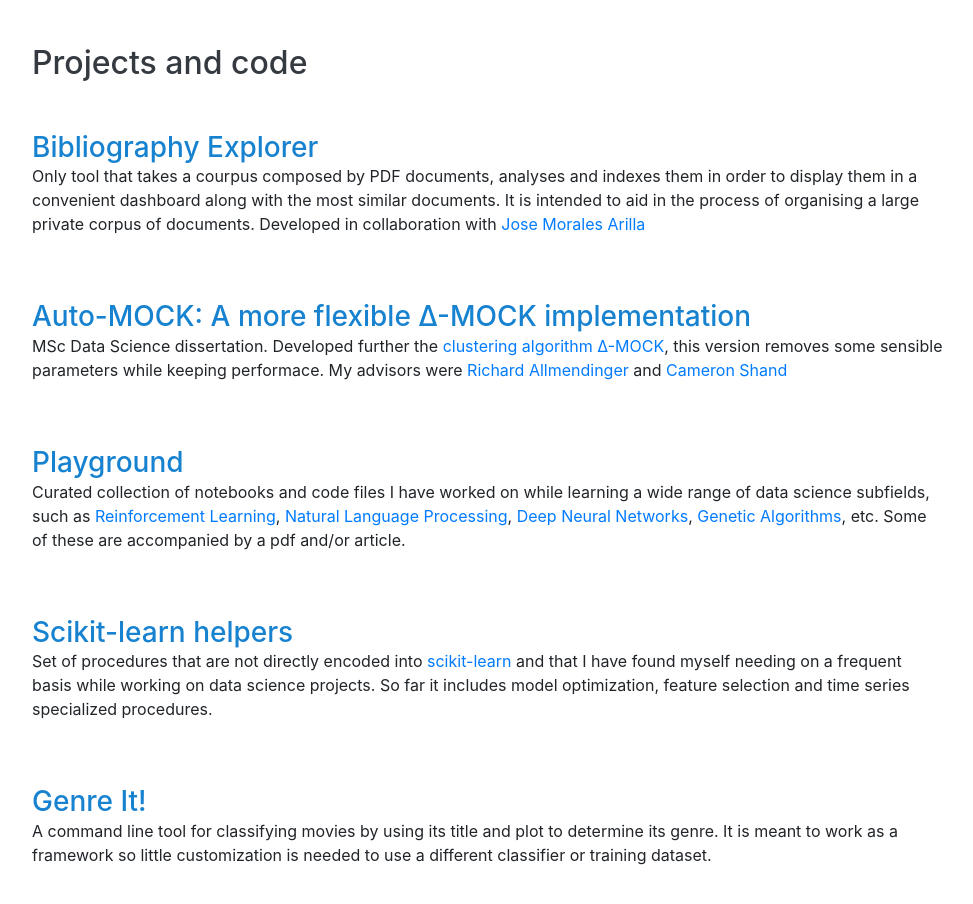
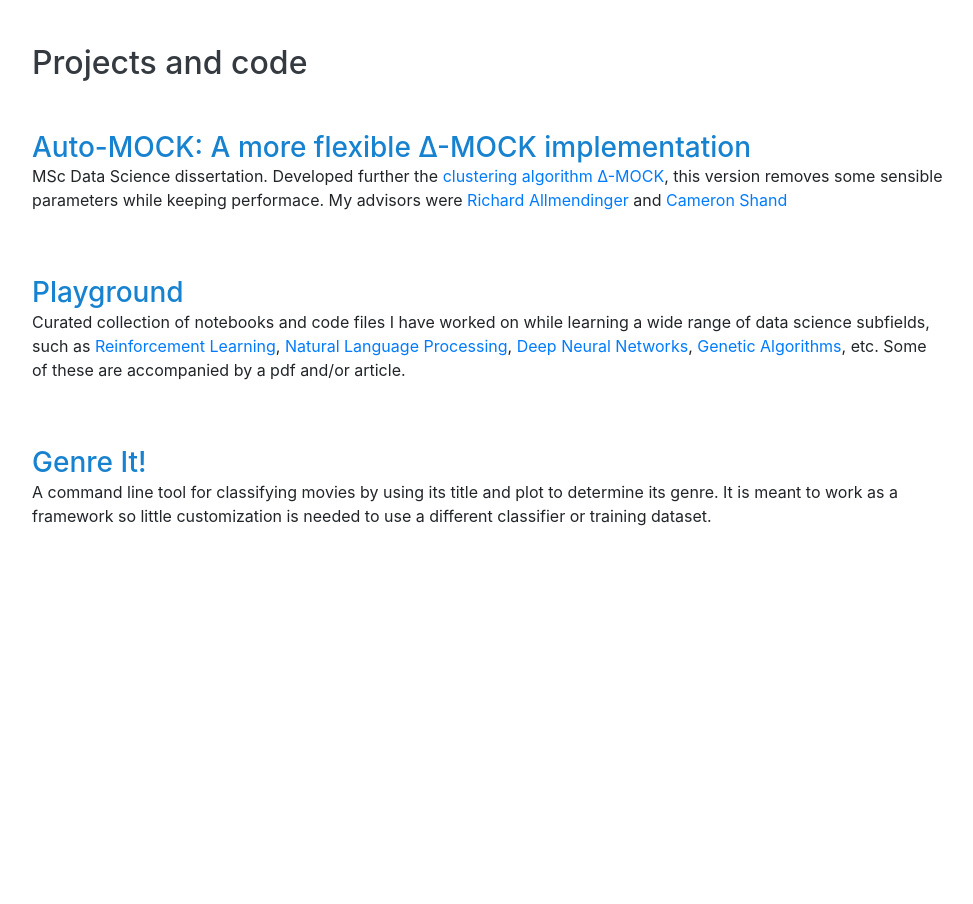
Before and after one commit to luisds95/luisds95.github.io, a website with bundled scripts: page index.html in a window 1280 px wide. Shown: the part 1600-2504 px from the top of the page, without its empty margins (288-1261 px from the left). After the commit the page ends 2240 px from the top, so only its background shows below. Built offline with nearby package versions, Linux system fonts and the light colour scheme; a web font is replaced by a local one.

Commit message:
Update CV and description

```diff
--- a/index.html
+++ b/index.html
@@ -62,7 +62,7 @@
         <div class="subheading mb-5">UK. ·
           <a href="mailto:luisdanield@gmail.com">luisdanield@gmail.com</a>
         </div>
-        <p class="lead mb-5">Hi! Welcome to my personal website and portfolio. Here's a brief summary on myself: I'm a data scientist interested in Natural Language Processing, Reinforcement Learning and Financial Trading, and when I'm not thinking about machine learning, I like to go out and do some hiking and mountain biking. I am very active, so I'm constantly trying to develop useful software (sadly, I can't make a lot of it public) and if I need to learn something new to achieve it (almost always), then I just do. For further information on me, just scroll down or take a look at my cv (<a href='https://github.com/luisds95/luisds95.github.io/blob/master/cvs/cv.pdf'>english</a>,
+        <p class="lead mb-5">Hi! Welcome to my personal website and portfolio. Here's a brief summary on myself: I'm a venezuelan/portuguese software developer, living in UK and mainly interested in machine learning. I'm passionated about building data-intensive applications, specially when these include challenges in the area of Natural Language Processing or Reinforcement Learning. As a hobby, I deeply enjoy hiking and mountain biking. For further information on me, just scroll down or take a look at my cv (<a href='https://github.com/luisds95/luisds95.github.io/blob/master/cvs/cv.pdf'>english</a>,
 		<a href='https://github.com/luisds95/luisds95.github.io/blob/master/cvs/cv%20esp.pdf'>spanish</a>) :-).</p>
         <div class="social-icons">
           <a href="https://www.linkedin.com/in/luis-da-silva/">
@@ -120,12 +120,6 @@
     <section class="p-3 p-lg-5 d-flex align-items-center" id="projects">
       <div class="w-100">
         <h2 class="mb-5">Projects and code</h2>
-		<div class="d-flex flex-column flex-md-row justify-content-between mb-5">
-          <div class="resume-content"><a href="http://text-analysis-tool.herokuapp.com/"><h3 class="mb-0 title-link">Bibliography Explorer</h3></a>
-            <p>Only tool that takes a courpus composed by PDF documents, analyses and indexes them in order to display them in a convenient dashboard along with the most similar documents. It is intended to aid in the process of organising a large private corpus of documents. Developed in collaboration with <a href="https://scholar.harvard.edu/josemorales-arilla/home">Jose Morales Arilla</a></p>
-          </div>
-        </div>
-
 
         <div class="d-flex flex-column flex-md-row justify-content-between mb-5">
           <div class="resume-content"><a href="https://drive.google.com/file/d/1PxswOWiaEmGEzpImOxyTlGacoLjts44d/view?usp=sharing"><h3 class="mb-0 title-link">Auto-MOCK: A more flexible &Delta;-MOCK implementation</h3></a>
@@ -136,12 +130,6 @@
 		<div class="d-flex flex-column flex-md-row justify-content-between mb-5">
       <div class="resume-content"><a href="https://github.com/luisds95/Playground"><h3 class="mb-0 title-link">Playground</h3></a>
         <p>Curated collection of notebooks and code files I have worked on while learning a wide range of data science subfields, such as <a href="https://github.com/luisds95/Playground/tree/master/Reinforcement%20Learning">Reinforcement Learning</a>, <a href="https://github.com/luisds95/Playground/tree/master/Natural%20Language%20Processing">Natural Language Processing</a>, <a href="https://github.com/luisds95/Playground/tree/master/Neural%20Networks">Deep Neural Networks</a>, <a href="https://github.com/luisds95/Playground/tree/master/Genetic%20Algorithms">Genetic Algorithms</a>, etc. Some of these are accompanied by a pdf and/or article.</p>
-          </div>
-        </div>
-
-		<div class="d-flex flex-column flex-md-row justify-content-between mb-5">
-          <div class="resume-content"><a href="https://github.com/luisds95/scikit-learn-helpers"><h3 class="mb-0 title-link">Scikit-learn helpers</h3></a>
-            <p>Set of procedures that are not directly encoded into <a href=https://github.com/scikit-learn/scikit-learn>scikit-learn</a> and that I have found myself needing on a frequent basis while working on data science projects. So far it includes model optimization, feature selection and time series specialized procedures.</p>
       </div>
     </div>
 
```
Also changed, not shown: README.md, 1 other file. Lines whose indentation alone changed are shown as unchanged.
